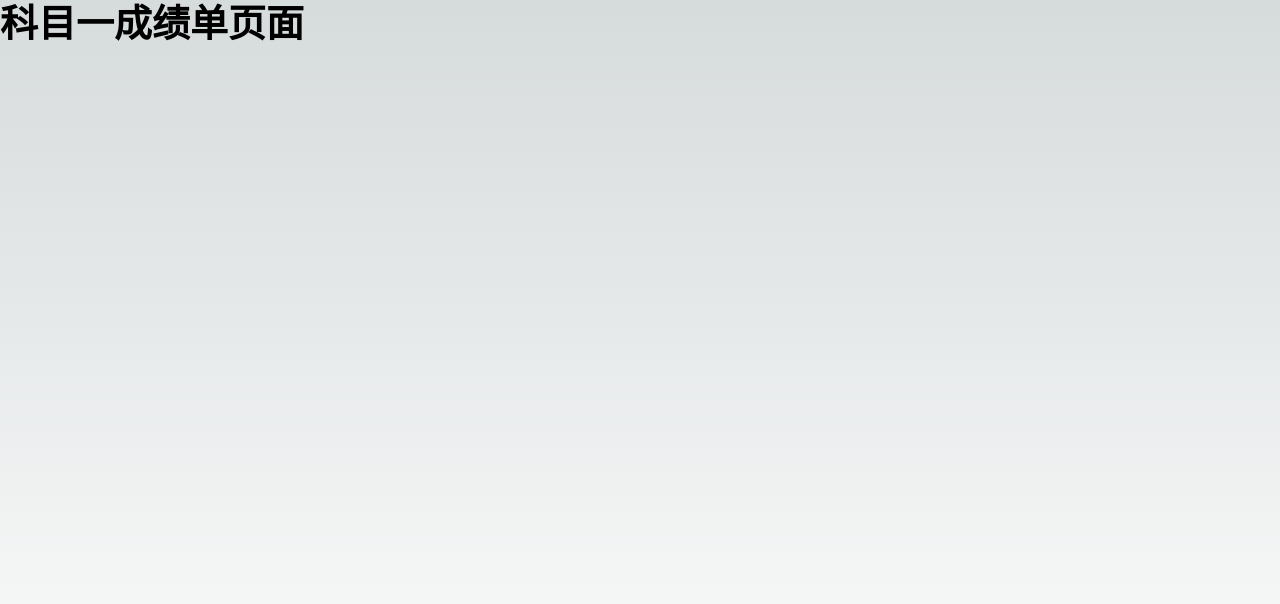
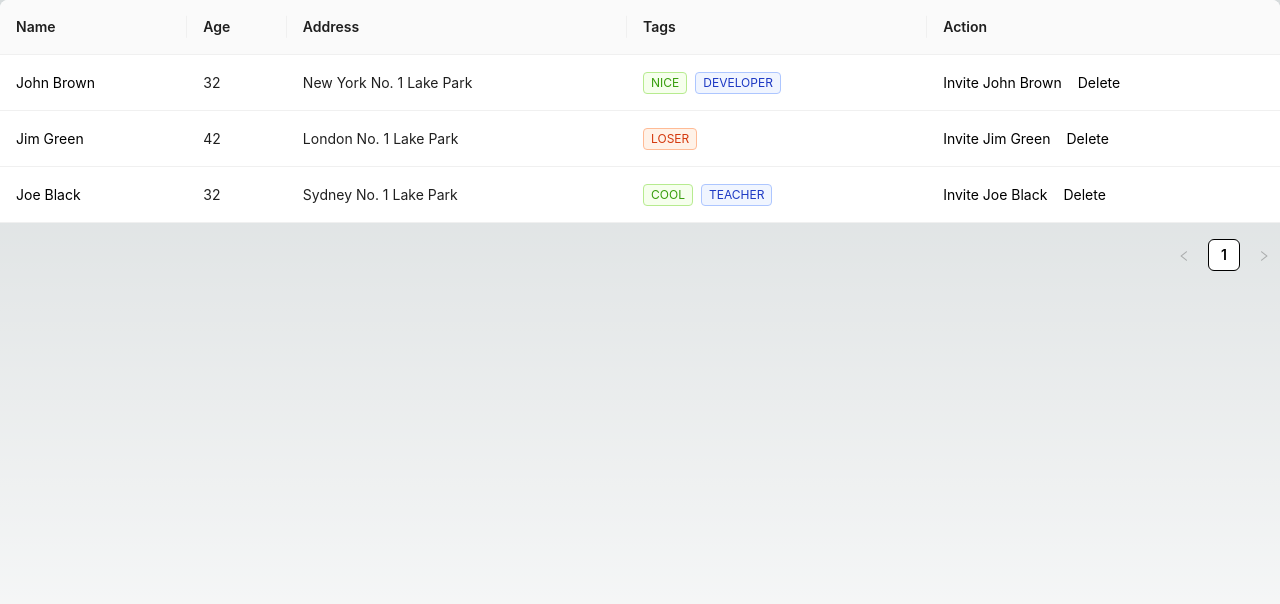
Before and after one commit to xiaorunbao/driving-test, a Next.js app: page /subject/one in a window 1280 px wide. Shown: the top 604 px of the page. Built offline with nearby package versions, Linux system fonts and the light colour scheme.

Commit message:
chore: fix preettier sort import plugin

```diff
--- a/package.json
+++ b/package.json
@@ -29,7 +29,6 @@
     "@ant-design/cssinjs": "^1.11.1",
     "@ant-design/static-style-extract": "^1.0.1",
     "@ianvs/prettier-plugin-sort-imports": "^4.0.2",
-    "@trivago/prettier-plugin-sort-imports": "^4.1.1",
     "@types/node": "20.3.3",
     "@types/react": "18.2.14",
     "@types/react-dom": "18.2.6",
--- a/src/app/(report-sheet)/appoint/page.tsx
+++ b/src/app/(report-sheet)/appoint/page.tsx
@@ -5,7 +5,7 @@ import { Metadata } from 'next';
 
 export const metadata: Metadata = { title: '预约考试' };
 
-export default function page() {
+export default function Page() {
   return (
     <div>
       <Typography.Title level={2}>预约考试页面</Typography.Title>
--- /dev/null
+++ b/src/app/(report-sheet)/subject/one/loading.tsx
@@ -0,0 +1,5 @@
+import React from 'react';
+
+export default function Loading() {
+  return <div>subject one loading...</div>;
+}
--- a/src/app/(report-sheet)/subject/one/page.tsx
+++ b/src/app/(report-sheet)/subject/one/page.tsx
@@ -1,14 +1,66 @@
 'use client';
 
-import { Typography } from 'antd';
+import { Space, Table, Tag } from 'antd';
 import { Metadata } from 'next';
+import { ColumnsType } from 'antd/es/table';
 
 export const metadata: Metadata = { title: '科目一' };
 
-export default function page() {
+interface DataType {
+  key: string;
+  name: string;
+  age: number;
+  address: string;
+  tags: string[];
+}
+
+export default function Page() {
+  const columns: ColumnsType<DataType> = [
+    { title: 'Name', dataIndex: 'name', key: 'name', render: (text) => <a>{text}</a> },
+    { title: 'Age', dataIndex: 'age', key: 'age' },
+    { title: 'Address', dataIndex: 'address', key: 'address' },
+    {
+      title: 'Tags',
+      key: 'tags',
+      dataIndex: 'tags',
+      render: (_, { tags }) => (
+        <>
+          {tags.map((tag) => {
+            let color = tag.length > 5 ? 'geekblue' : 'green';
+            if (tag === 'loser') {
+              color = 'volcano';
+            }
+            return (
+              <Tag color={color} key={tag}>
+                {tag.toUpperCase()}
+              </Tag>
+            );
+          })}
+        </>
+      ),
+    },
+    {
+      title: 'Action',
+      key: 'action',
+      render: (_, record) => (
+        <Space size="middle">
+          <a>Invite {record.name}</a>
+          <a>Delete</a>
+        </Space>
+      ),
+    },
+  ];
+
+  const data: DataType[] = [
+    { key: '1', name: 'John Brown', age: 32, address: 'New York No. 1 Lake Park', tags: ['nice', 'developer'] },
+    { key: '2', name: 'Jim Green', age: 42, address: 'London No. 1 Lake Park', tags: ['loser'] },
+    { key: '3', name: 'Joe Black', age: 32, address: 'Sydney No. 1 Lake Park', tags: ['cool', 'teacher'] },
+  ];
+
   return (
     <div>
-      <Typography.Title>科目一成绩单页面</Typography.Title>
+      {/* <Typography.Title>科目一成绩单页面</Typography.Title> */}
+      <Table columns={columns} dataSource={data} />
     </div>
   );
 }
--- a/src/app/layout.tsx
+++ b/src/app/layout.tsx
@@ -1,11 +1,4 @@
-'use client';
-
-import { createCache, extractStyle, StyleProvider } from '@ant-design/cssinjs';
-import { ConfigProvider } from 'antd';
-import 'antd/dist/reset.css';
-import { useServerInsertedHTML } from 'next/navigation';
-import { useState } from 'react';
-import 'styles/globals.css';
+import StyleProviderLayout from './style-provider';
 
 export default function RootLayout({ children }: { children: React.ReactNode }) {
   return (
@@ -17,36 +10,3 @@ export default function RootLayout({ children }: { children: React.ReactNode })
     </html>
   );
 }
-
-function StyleProviderLayout({ children }: { children: React.ReactNode }) {
-  const [cache] = useState(() => createCache());
-  // 修改主题变量
-
-  const render = (
-    <ConfigProvider
-      theme={{
-        token: {
-          colorPrimary: 'green',
-        },
-      }}
-    >
-      {children}
-    </ConfigProvider>
-  );
-
-  useServerInsertedHTML(() => {
-    return (
-      <script
-        dangerouslySetInnerHTML={{
-          __html: `</script>${extractStyle(cache)}<script>`,
-        }}
-      />
-    );
-  });
-
-  if (typeof window !== 'undefined') {
-    return render;
-  }
-
-  return <StyleProvider cache={cache}>{render}</StyleProvider>;
-}
--- a/src/app/loading.tsx
+++ b/src/app/loading.tsx
@@ -1,7 +1,7 @@
 'use client';
 
-import { Skeleton } from 'antd';
+import { Spin } from 'antd';
 
 export default function Loading() {
-  return <Skeleton />;
+  return <Spin size="large" />;
 }
--- a/src/app/side/page.tsx
+++ b/src/app/side/page.tsx
@@ -1,5 +1,5 @@
 import { Sidebar } from './sidebar';
 
-export default function page() {
+export default function Page() {
   return <Sidebar />;
 }
--- /dev/null
+++ b/src/app/style-provider.tsx
@@ -0,0 +1,44 @@
+'use client';
+
+import React, { useState } from 'react';
+import { ConfigProvider } from 'antd';
+import { createCache, extractStyle, StyleProvider } from '@ant-design/cssinjs';
+
+import 'antd/dist/reset.css';
+
+import { useServerInsertedHTML } from 'next/navigation';
+
+import 'styles/globals.css';
+
+export default function StyleProviderLayout({ children }: { children: React.ReactNode }) {
+  const [cache] = useState(() => createCache());
+  // 修改主题变量
+
+  const render = (
+    <ConfigProvider
+      theme={{
+        token: {
+          colorPrimary: 'green',
+        },
+      }}
+    >
+      {children}
+    </ConfigProvider>
+  );
+
+  useServerInsertedHTML(() => {
+    return (
+      <script
+        dangerouslySetInnerHTML={{
+          __html: `</script>${extractStyle(cache)}<script>`,
+        }}
+      />
+    );
+  });
+
+  if (typeof window !== 'undefined') {
+    return render;
+  }
+
+  return <StyleProvider cache={cache}>{render}</StyleProvider>;
+}
```
Also changed, not shown: .prettierrc.js, 2 other files (tests, documents, lock files or other folders).
